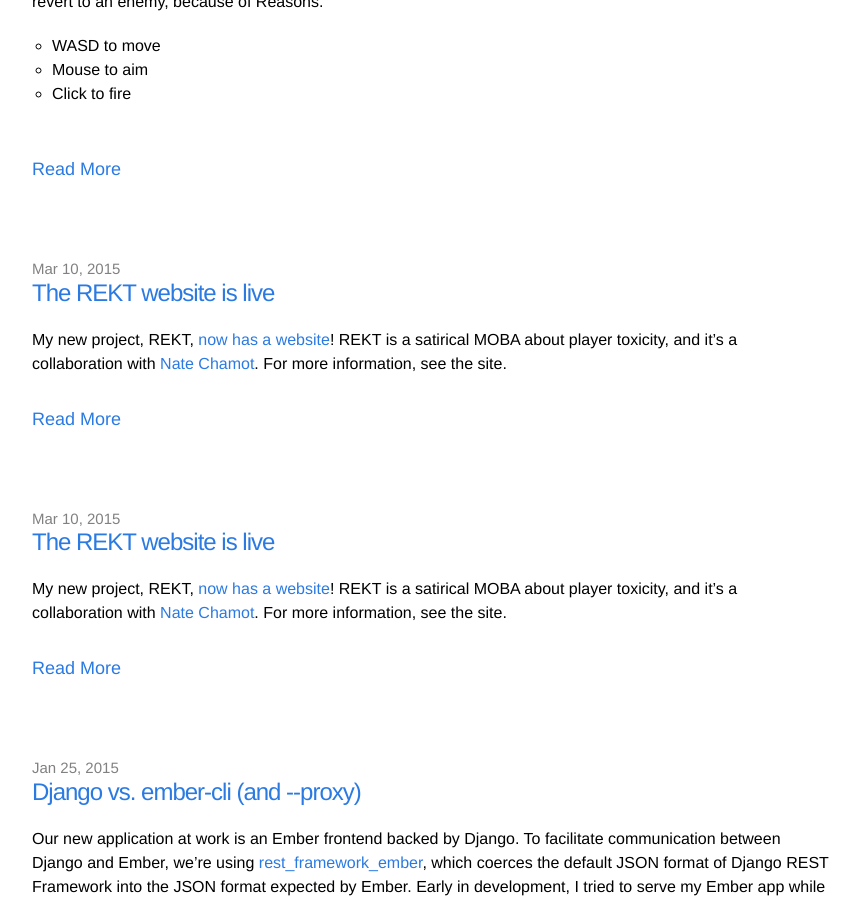
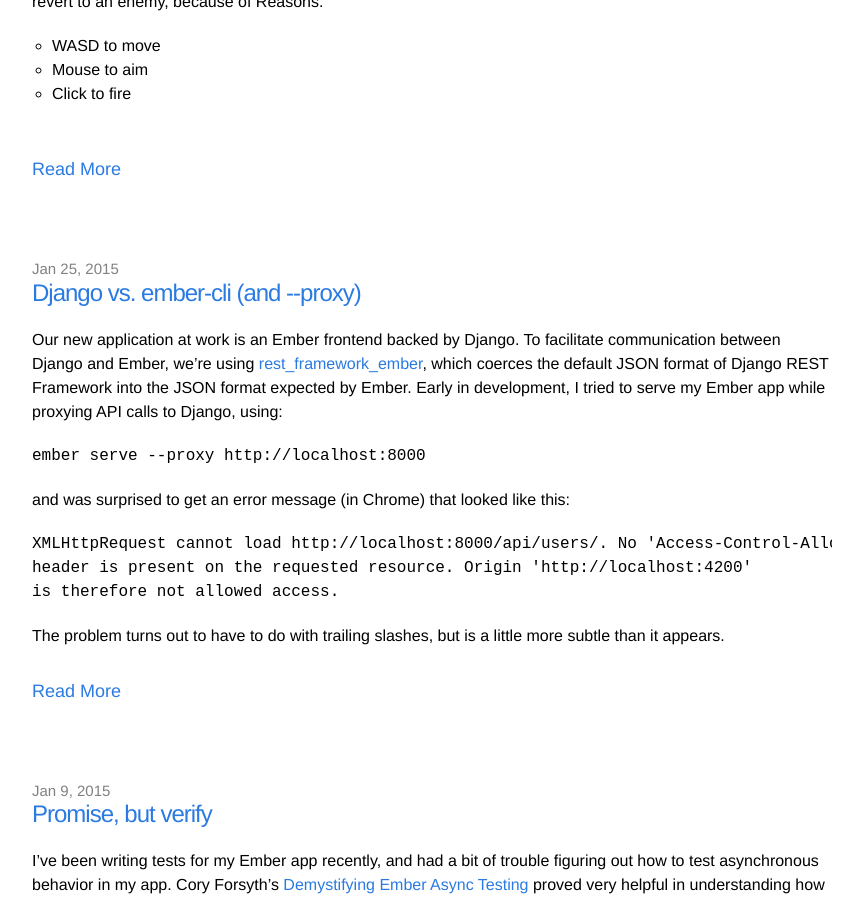
Before and after one commit to ForSpareParts/ForSpareParts.github.io, a Jekyll site: the page built from index.html, in a window 1280 px wide and 900 px high, scrolled down 1544 px. Shown: the whole window, without its empty margins (208-1071 px from the left). Built offline with Jekyll 4.4.1, drawn with Linux system fonts in a browser that asks for light colours; comment, search, counter and statistics services are not loaded.

Commit message:
Cleanup.

```diff
--- a/_posts/2015-03-10-rekt-website-live.markdown
+++ /dev/null
@@ -1,12 +0,0 @@
----
-layout: post
-title:  "The REKT website is live"
-date:   2015-03-10 12:00:00
-tags: unity3d rekt ftj
----
-
-My new project, REKT, [now has a website](http://got-rekt.com)! REKT is a
-satirical MOBA about player toxicity, and it's a collaboration with
-[Nate Chamot](http://nate.chamotlabs.com). For more information, see the site.
-
-<!-- more -->
--- a/_posts/2015-03-18-the-content-line.markdown
+++ /dev/null
@@ -1,12 +0,0 @@
----
-layout: post
-title:  "The REKT website is live"
-date:   2015-03-10 12:00:00
-tags: unity3d rekt ftj
----
-
-My new project, REKT, [now has a website](http://got-rekt.com)! REKT is a
-satirical MOBA about player toxicity, and it's a collaboration with
-[Nate Chamot](http://nate.chamotlabs.com). For more information, see the site.
-
-<!-- more -->
```
Also changed, not shown: _posts/2015-05-02-messaging-in-unity.md (+1 -1 lines).
